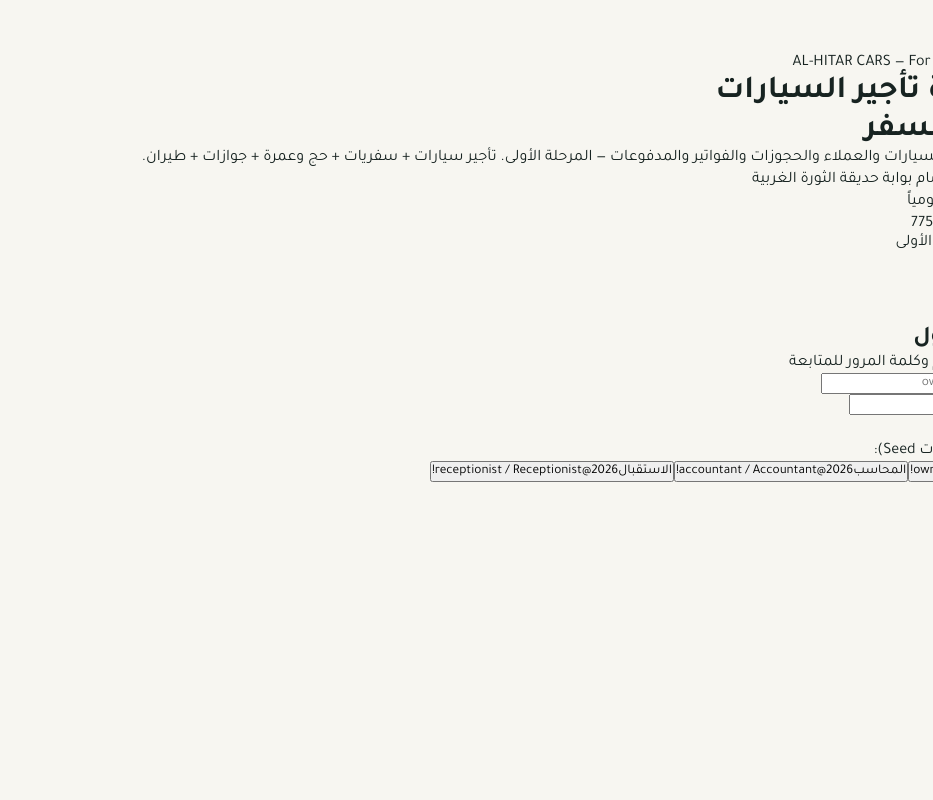
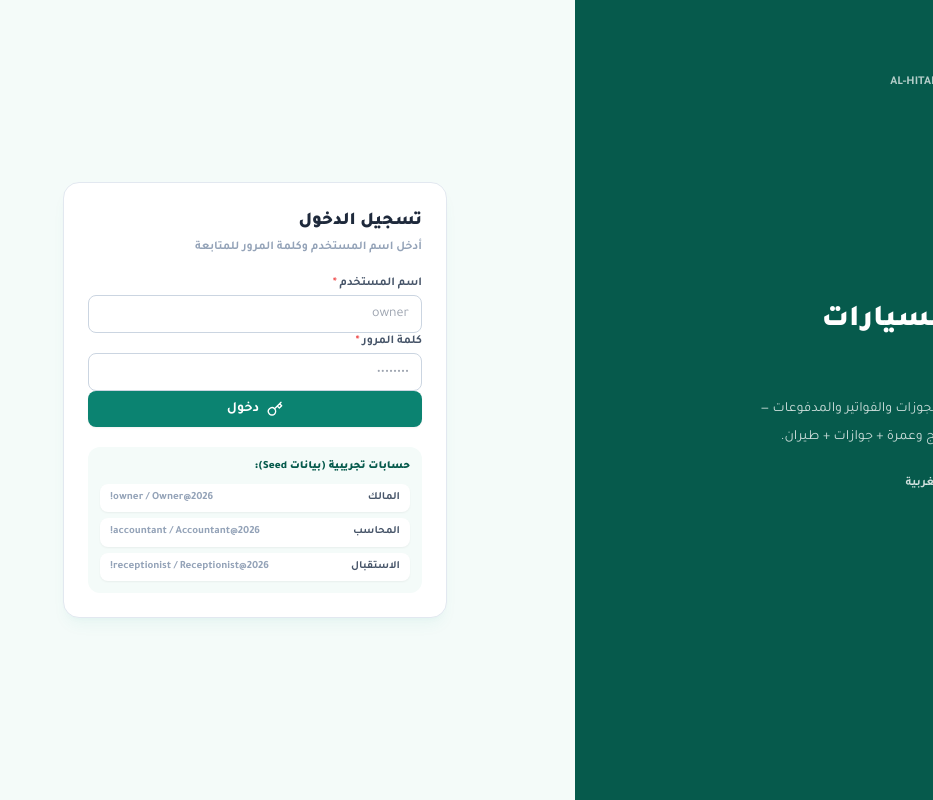
Before and after one commit to atiek1777-droid/hattar-cars, a React (Vite) app: page / in a window 1280 px wide. Shown: the whole page, without its empty margins (347-1280 px from the left). Built offline with nearby package versions, Linux system fonts and the light colour scheme; a small style sheet from the web is missing.

Commit message:
fix tailwind

```diff
--- a/src/index.css
+++ b/src/index.css
@@ -1,9 +1 @@
-* { box-sizing: border-box; margin: 0; padding: 0; }
-html, body, #root { height: 100%; }
-body {
-  font-family: 'Tajawal', -apple-system, BlinkMacSystemFont, sans-serif;
-  direction: rtl;
-  background: #F7F6F1;
-  color: #172321;
-  -webkit-font-smoothing: antialiased;
-}
+@tailwind base;@tailwind components;@tailwind utilities;*{box-sizing:border-box}html,body,#root{height:100%}body{font-family:Tajawal,system-ui,sans-serif;direction:rtl;background:#F7F6F1;color:#172321;margin:0}
```
